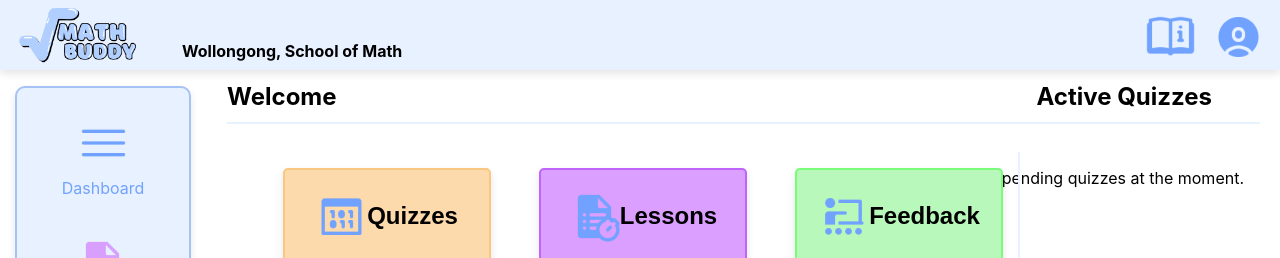
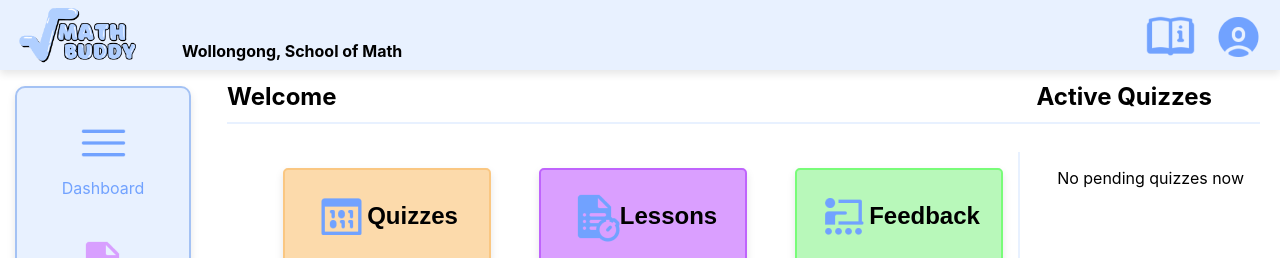
Before and after one commit to Hankchiefz/math-buddy, a React (Create React App) app: page /studenthome in a window 1280 px wide. Shown: the top 258 px of the page. Built offline with nearby package versions, Linux system fonts and the light colour scheme.

Commit message:
small changes

```diff
--- a/src/Components/studentpages/StudentHome.js
+++ b/src/Components/studentpages/StudentHome.js
@@ -162,7 +162,7 @@ const StudentHome = () => {
                                 />
                             ))
                         ) : (
-                            <p>No pending quizzes at the moment.</p>
+                            <p>No pending quizzes now</p>
                         )}
                     </div>
                 </div>
--- a/src/Components/studentpages/StudentLessons.js
+++ b/src/Components/studentpages/StudentLessons.js
@@ -2,7 +2,6 @@
 import React from "react";
 import "../studentstyle/StudentLessons.css";
 import LessonCollapsibleBox from "../objects/LessonCollapsibleBox";
-import TaskBox from "../objects/TaskBox";
 import StudentHeader from "../objects/StudentHeader";
 import StudentSNav from "../objects/StudentSNav";
 
```
